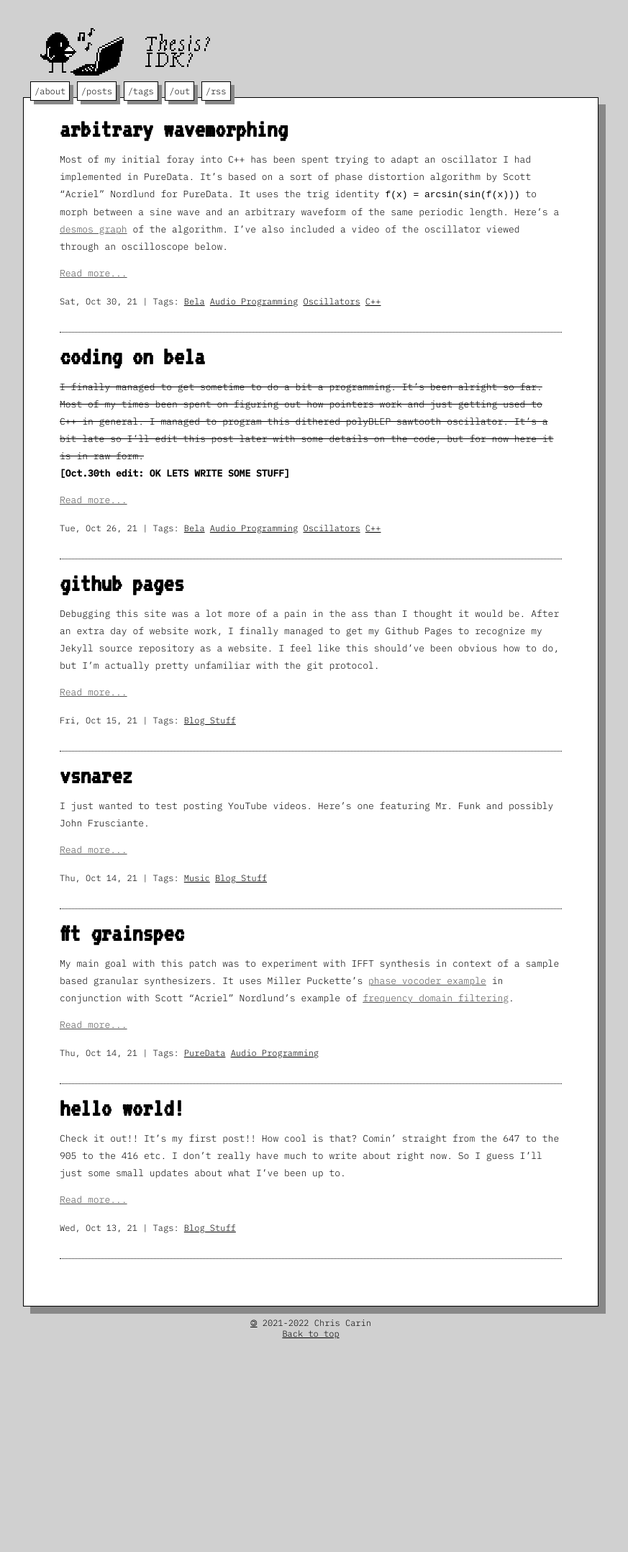
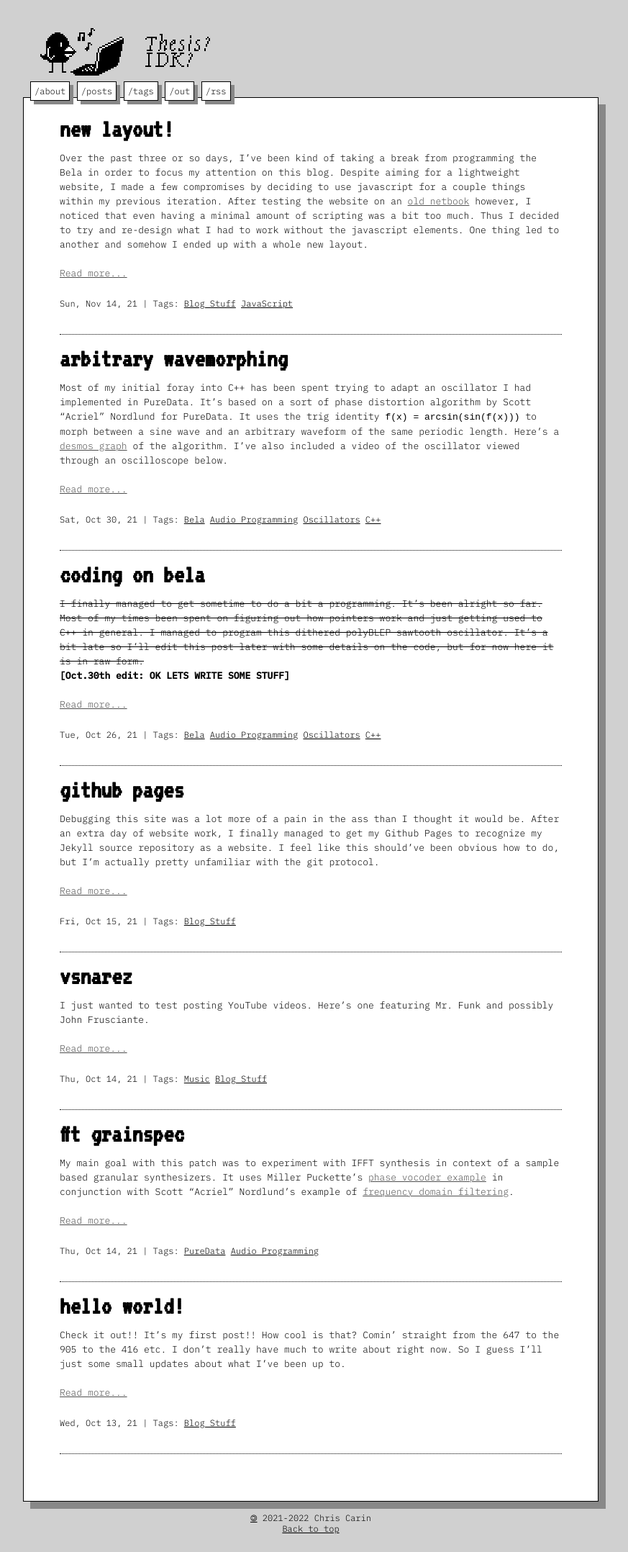
Before and after one commit to cheesoup/GRPH, a Jekyll site: the page built from posts.html, in a window 1280 px wide. Shown: the whole page at 72% size, without its empty margins (208-1081 px from the left). Built offline with Jekyll 4.4.1, drawn with Linux system fonts in a browser that asks for light colours; before the commit the page ends 1885 px from its top, so only the background shows below that.

Commit message:
New post! It's not done yet though ):

```diff
--- /dev/null
+++ b/_posts/2021-11-15-new-layout!.md
@@ -0,0 +1,41 @@
+---
+layout: post
+tag: [Blog Stuff, JavaScript]
+date: Nov. 14, 2021
+---
+
+Over the past three or so days, I've been kind of taking a break from programming the Bela in order to focus my attention on this blog. Despite aiming for a lightweight website, I made a few compromises by deciding to use javascript for a couple things within my previous iteration. After testing the website on an [old netbook](https://www.cnet.com/products/acer-aspire-one-d250/specs/) however, I noticed that even having a minimal amount of scripting was a bit too much. Thus I decided to try and re-design what I had to work without the javascript elements. One thing led to another and somehow I ended up with a whole new layout.
+
+![3 screens lol]({{ "/assets/images/content/3screens.jpg" | relative_url }})
+
+# issues with the old site
+
+Prior to the re-design, one of the things I was using javascript for was to show and hide my menu items. If you're interested in how that works, the source code for the previous version of the site can be found [here](https://github.com/cheesoup/GRPH/tree/bf5ac20a3080064854d65529b38d4fbd6abc8bad) (thank God for git). I've highlighted a portion of the sliding menu script below.
+
+{% highlight js %}
+var toggle = false;
+var size;
+
+function opened() {
+  document.getElementById("nav").style.opacity = "100";
+  document.getElementById("nav").style.margin = "var(--side_navOpen)";
+  document.getElementById("content").style.margin = "var(--content_navOpen)";
+  toggle = true;
+}
+
+function closed() {
+  document.getElementById("nav").style.opacity = "0";
+  document.getElementById("nav").style.margin = "var(--side_navClose)";
+  document.getElementById("content").style.margin = "var(--content_navClose)";
+  toggle = false;
+}
+{% endhighlight %}
+
+
+I wanted to highlight the above because its pretty much the core of my implementation. The only thing this scripts doing is toggling between two CSS states. I think the issue here was that for some reason, I kind of failed to realize how heavy CSS transitions are. I kind of figured, they were safe to use due to how long they've been around. By clicking the menu button however, my old netbook would instantly shoot up to 97% CPU usage.
+
+Another thing I was using javascript for was to create hyperlinks which would place URLs in your clipboard. This was used for the RSS option in the navigation bar in order to have users avoid seeing a huge glob on unformatted XML when they clicked it. Unforunately, the idea was wonky idea at best. Firstly, not every browser supports letting javascript edit a user's clipboard. Secondly, it was unintuitive.
+
+# on to the new
+
+Other than getting rid of javascript, I had a couple goals in mind when working on the redesign. I'll continue writing this later though because it's late ):
--- a/assets/css/main.css
+++ b/assets/css/main.css
@@ -159,7 +159,8 @@ div.content ul.posts li {
 }
 
 div.content p {
-  line-height: 24px;
+  line-height: 20px;
+  margin-bottom: 20px;
 }
 
 div.content .body {
```
Also changed, not shown: _posts/2021-10-26-coding-on-bela.md (+2 -1 lines), about.md (+4 -2 lines), assets/images/content/3screens.jpg (added), 10 other files.
